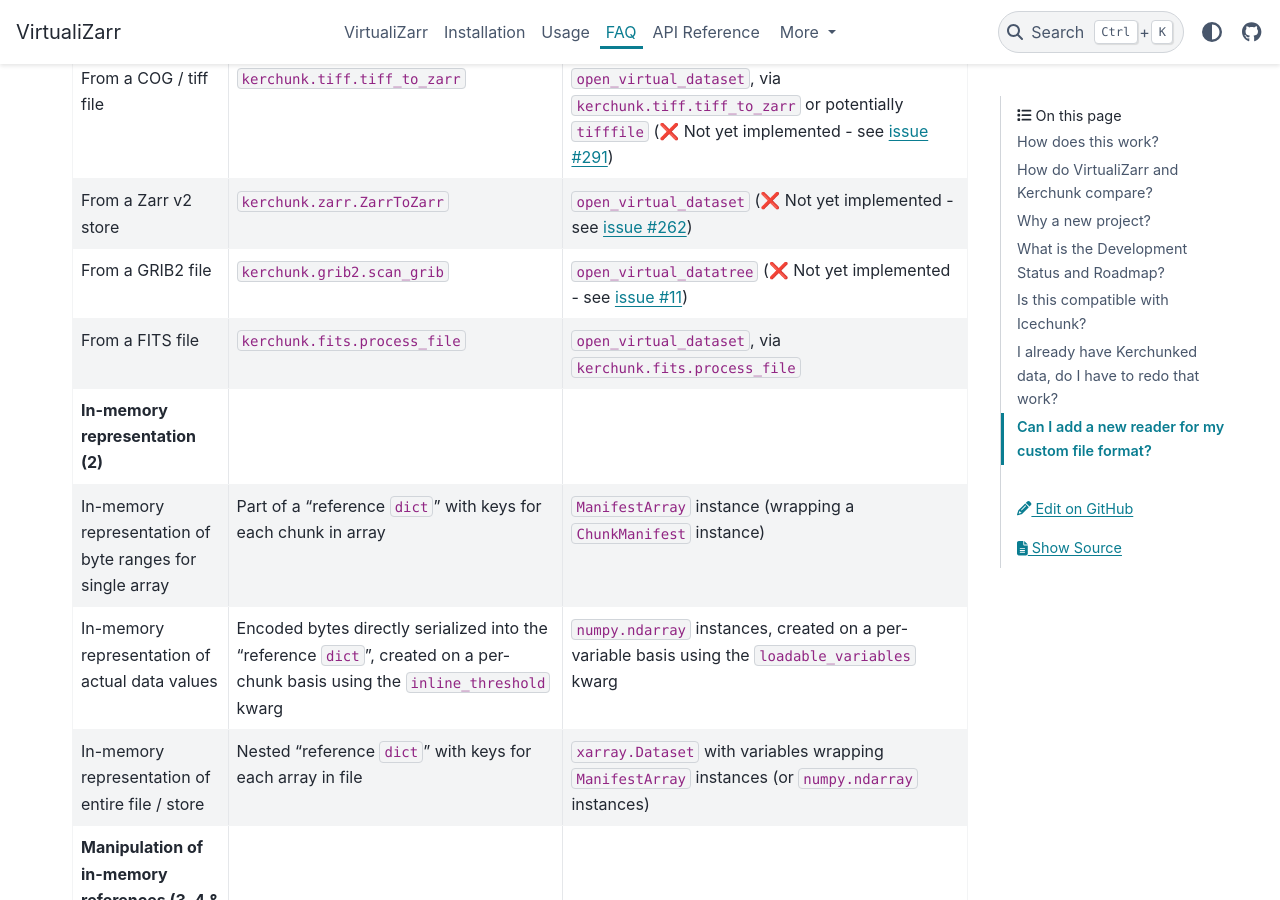
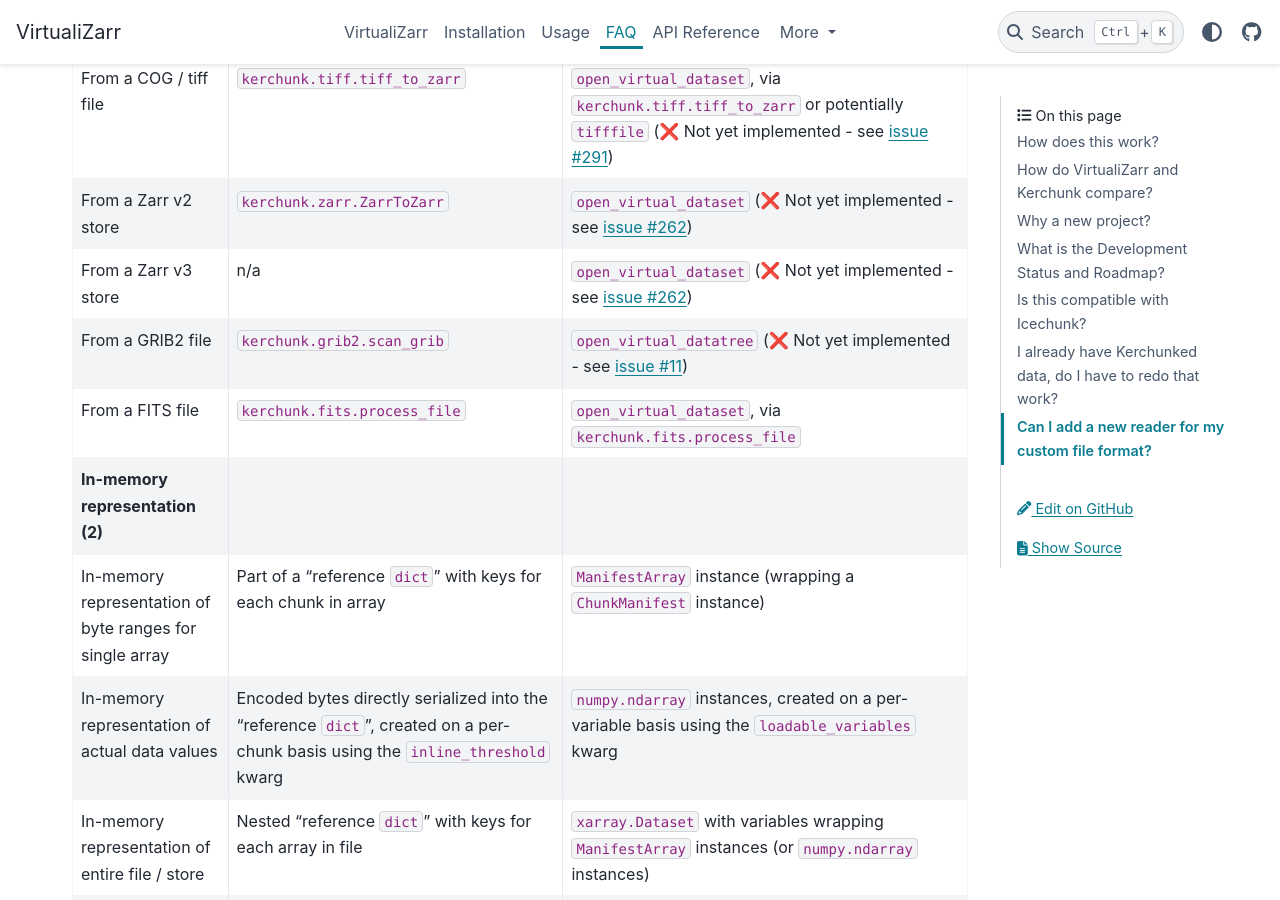
Before and after one commit to zarr-developers/VirtualiZarr, a Sphinx documentation site: the page built from docs/faq.md, in a window 1280 px wide and 900 px high, scrolled down 1763 px. Built offline with Sphinx 7.4.7 and the PyData theme 0.15.4, drawn with Linux system fonts in a browser that asks for light colours.

Commit message:
add line for generating references from zarr v3 store

```diff
--- a/docs/faq.md
+++ b/docs/faq.md
@@ -26,6 +26,7 @@ Users of kerchunk may find the following comparison table useful, which shows wh
 | From a netCDF3 file                                                      | `kerchunk.netCDF3.NetCDF3ToZarr`                                                                                                    | `open_virtual_dataset`, via `kerchunk.netCDF3.NetCDF3ToZarr`                                                                                     |
 | From a COG / tiff file                                                   | `kerchunk.tiff.tiff_to_zarr`                                                                                                        | `open_virtual_dataset`, via `kerchunk.tiff.tiff_to_zarr` or potentially `tifffile` (❌ Not yet implemented - see [issue #291](https://github.com/zarr-developers/VirtualiZarr/issues/291))                                                               |
 | From a Zarr v2 store                                                     | `kerchunk.zarr.ZarrToZarr`                                                                                                          | `open_virtual_dataset` (❌ Not yet implemented - see [issue #262](https://github.com/zarr-developers/VirtualiZarr/issues/262))                                                                                       |
+| From a Zarr v3 store                                                     | n/a                                                                                                          | `open_virtual_dataset` (❌ Not yet implemented - see [issue #262](https://github.com/zarr-developers/VirtualiZarr/issues/262))                                                                                       |
 | From a GRIB2 file                                                        | `kerchunk.grib2.scan_grib`                                                                                                          | `open_virtual_datatree` (❌ Not yet implemented - see [issue #11](https://github.com/zarr-developers/VirtualiZarr/issues/11))                                                                                |
 | From a FITS file                                                         | `kerchunk.fits.process_file`                                                                                                        | `open_virtual_dataset`, via `kerchunk.fits.process_file`                                                                                      |
 | **In-memory representation (2)**                                         |                                                                                                                                     |                                                                                                                                                  |
```
